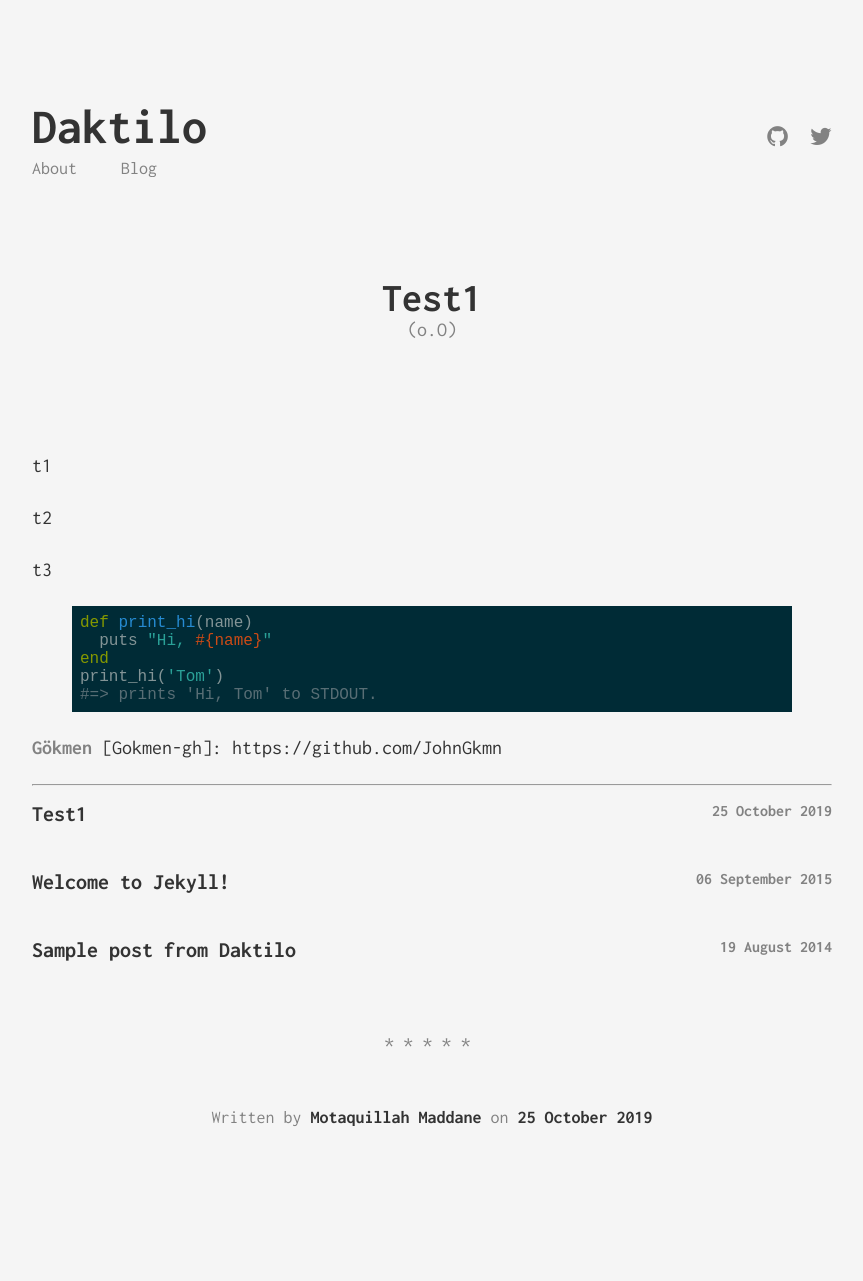
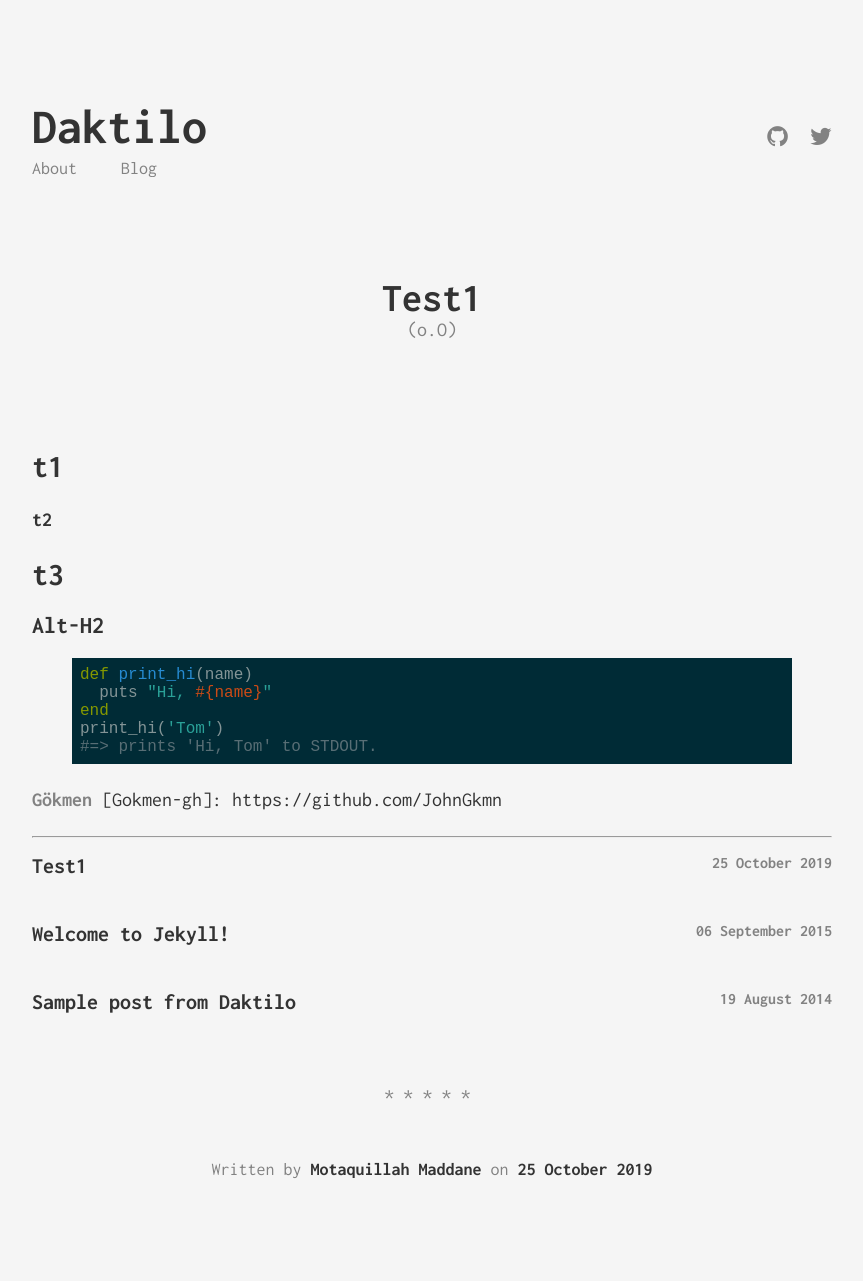
Before and after one commit to JohnGkmn/JohnGkmn.github.io, a Jekyll site: the page built from _posts/2019-10-25-test1-xxx.markdown, in a window 1280 px wide. Shown: the whole page, without its empty margins (208-1071 px from the left). Built offline with Jekyll 4.4.1, drawn with Linux system fonts in a browser that asks for light colours; before the commit the page ends 1229 px from its top, so only the background shows below that.

Commit message:
Update 2019-10-25-test1-xxx.markdown

```diff
--- a/_posts/2019-10-25-test1-xxx.markdown
+++ b/_posts/2019-10-25-test1-xxx.markdown
@@ -5,11 +5,16 @@ subtitle: "(o.O)"
 date:   2019-10-25 23:34:01
 categories: [design, test]
 ---
+
 t1
+======
 
-t2
+**t2**
 
-t3
+# t3
+
+Alt-H2
+------
 
 {% highlight ruby %}
 def print_hi(name)
```
